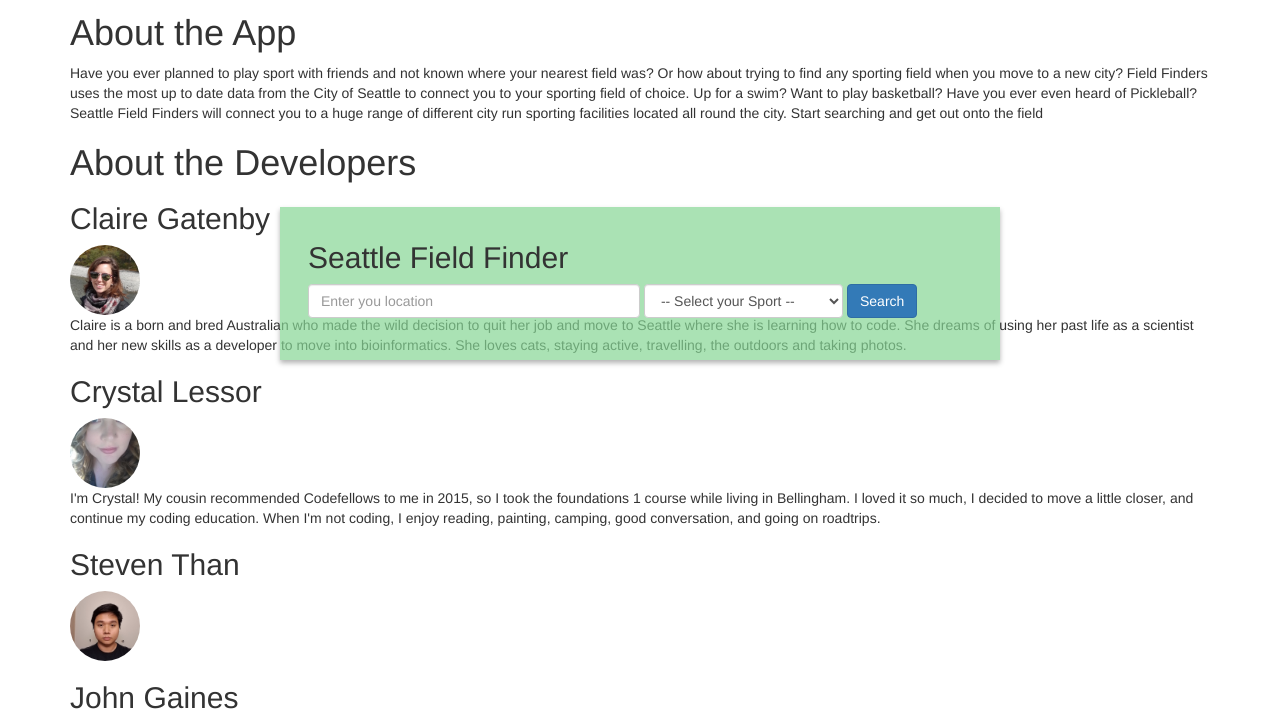
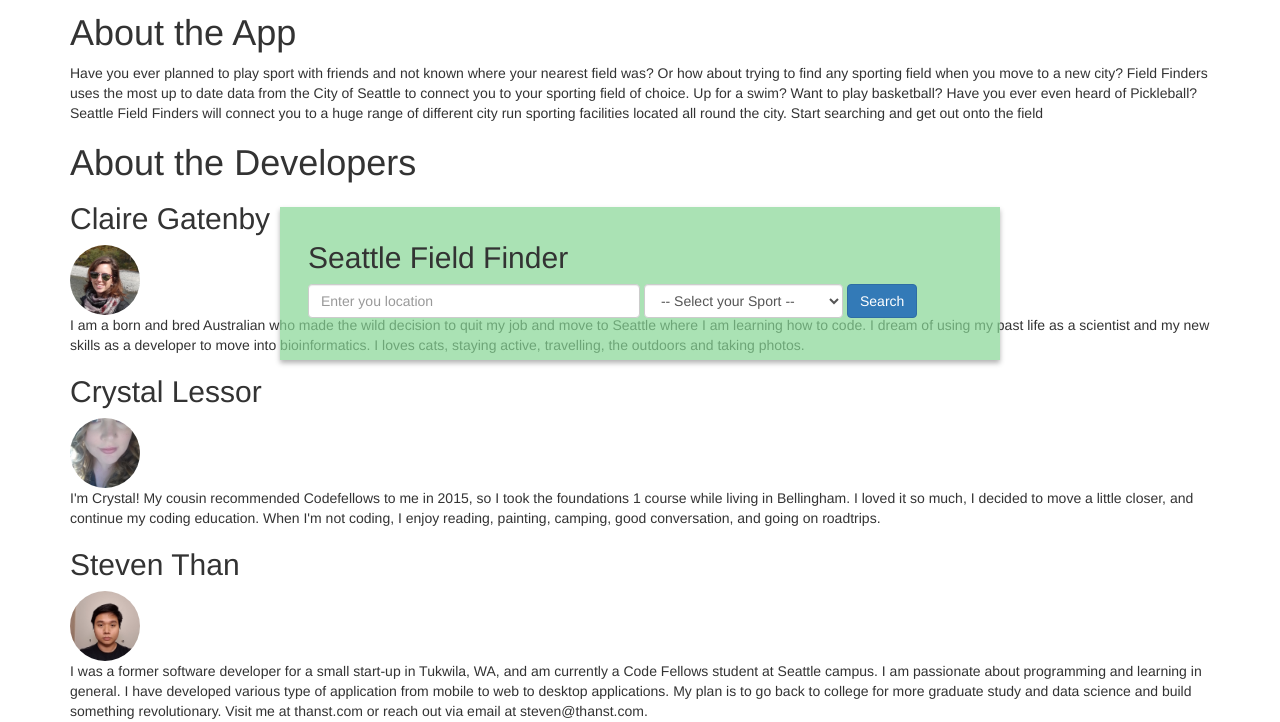
Before and after one commit to clair3st/Seattle-parks-sporting-features, a website: page index.html in a window 1280 px wide. Shown: the part 73-795 px from the top of the page. Drawn offline with Linux system fonts and the light colour scheme; some packages are replaced by stand-ins of ours; files whose address does not match are found by name.

Commit message:
last of the bio's.

```diff
--- a/index.html
+++ b/index.html
@@ -97,7 +97,7 @@
             <section>
               <h2>Claire Gatenby</h2>
                 <div class="claire-photo team-pic"></div>
-                  <p>Claire is a born and bred Australian who made the wild decision to quit her job and move to Seattle where she is learning how to code. She dreams of using her past life as a scientist and her new skills as a developer to move into bioinformatics. She loves cats, staying active, travelling, the outdoors and taking photos.</p>
+                  <p>I am a born and bred Australian who made the wild decision to quit my job and move to Seattle where I am learning how to code. I dream of using my past life as a scientist and my new skills as a developer to move into bioinformatics. I loves cats, staying active, travelling, the outdoors and taking photos.</p>
             </section>
             <section>
               <h2>Crystal Lessor</h2>
@@ -107,7 +107,7 @@
             <section>
               <h2>Steven Than</h2>
                 <div class="steven-photo team-pic"></div>
-                  <p></p>
+                  <p>I was a former software developer for a small start-up in Tukwila, WA, and am currently a Code Fellows student at Seattle campus. I am passionate about programming and learning in general. I have developed various type of application from mobile to web to desktop applications. My plan is to go back to college for more graduate study and data science and build something revolutionary. Visit me at thanst.com or reach out via email at steven@thanst.com.</p>
             </section>
             <section>
               <h2>John Gaines</h2>
```
